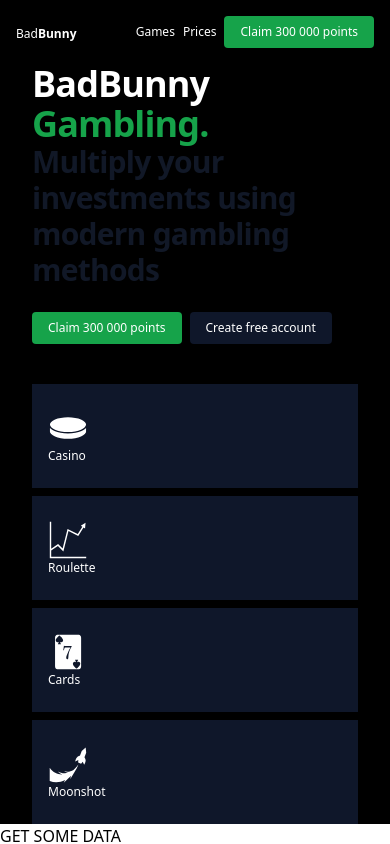
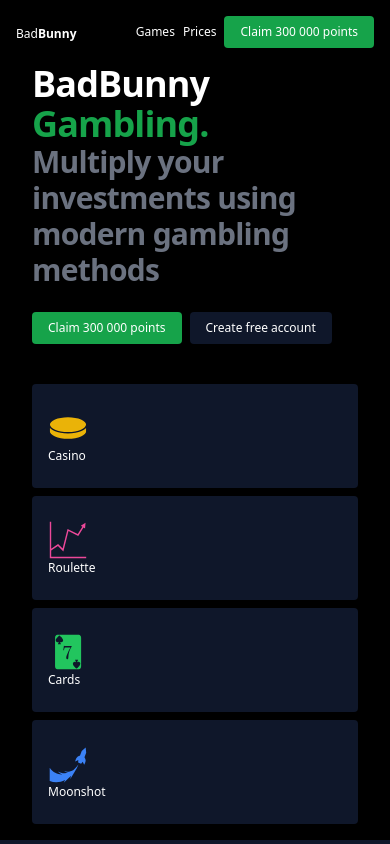
Before and after one commit to martwozniak/badbunny, a React (Create React App) app in the folder packages/frontend/: page / in a window 390 px wide. Shown: the top 844 px of the page. Built offline with nearby package versions, Linux system fonts and the light colour scheme.

Commit message:
feat: rwd mobile home

```diff
--- a/packages/frontend/src/App.tsx
+++ b/packages/frontend/src/App.tsx
@@ -8,6 +8,11 @@ function App() {
         <Header />
       </header>
       <Hero />
+      <div className="w-full min-h-screen bg-slate-900 py-8 px-4">
+        <span className="text-gray-300 text-3xl font-bold">
+          Claim your extra 300 000 points.
+        </span>
+      </div>
       <button
         onClick={() => {
           fetch('http://localhost:3001/data')
--- a/packages/frontend/src/components/Hero/Hero.tsx
+++ b/packages/frontend/src/components/Hero/Hero.tsx
@@ -13,12 +13,12 @@ Hero.propTypes = {
 
 export default function Hero(height: any, backgroundColor: any, fontSize: any) {
   return (
-    <div className="min-h-[50vh] max-h-screen bg-black text-xs text-white flex items-center justify-between px-8 flex gap-4 flex-col sm:flex-row">
-      <div>
+    <div className="min-h-[50vh] max-h-screen bg-black text-xs text-white flex items-center justify-between px-8 flex gap-4 flex-col sm:flex-row pb-4">
+      <div className="">
         <h1 className="text-4xl font-bold tracking-tight   sm:text-6xl">
           BadBunny <span className="text-green-600">Gambling.</span>
         </h1>
-        <span className="text-3xl font-bold tracking-tight text-gray-900 sm:text-6xl">
+        <span className="text-3xl sm:text-3xl max-w-sm font-bold tracking-tight text-gray-500 sm:text-6xl">
           Multiply your investments using modern gambling methods
         </span>
         <div className="flex gap-2 my-6">
@@ -33,23 +33,23 @@ export default function Hero(height: any, backgroundColor: any, fontSize: any) {
 
       <div className="w-full sm:min-w-[720px] max-w-full sm:max-w-[720px] flex gap-2 flex-col">
         <div className="flex gap-2 flex-col sm:flex-row">
-          <div className="bg-slate-900  transition-all hover:bg-slate-800 cursor-pointer sm:max-w-xs w-full py-6 px-4">
-            <GiToken size={40} />
+          <div className="bg-slate-900 rounded transition-all hover:bg-slate-800 cursor-pointer sm:max-w-xs w-full py-6 px-4">
+            <GiToken size={40} className="text-yellow-500" />
             <span>Casino</span>
           </div>
-          <div className="bg-slate-900 transition-all hover:bg-slate-800 cursor-pointer sm:max-w-xs w-full py-6 px-4">
-            <GiChart size={40} />
+          <div className="bg-slate-900 rounded transition-all hover:bg-slate-800 cursor-pointer sm:max-w-xs w-full py-6 px-4">
+            <GiChart size={40} className="text-pink-500" />
             <span>Roulette</span>
           </div>
         </div>
 
         <div className="flex gap-2  flex-col sm:flex-row">
-          <div className="bg-slate-900  transition-all hover:bg-slate-800 cursor-pointer sm:max-w-xs w-full py-6 px-4">
-            <GiCard7Spades size={40} />
+          <div className="bg-slate-900 rounded transition-all hover:bg-slate-800 cursor-pointer sm:max-w-xs w-full py-6 px-4">
+            <GiCard7Spades size={40} className="text-green-500" />
             <span>Cards</span>
           </div>
-          <div className="bg-slate-900 transition-all hover:bg-slate-800 cursor-pointer sm:max-w-xs w-full py-6 px-4">
-            <GiRocketFlight size={40} />
+          <div className="bg-slate-900 rounded transition-all hover:bg-slate-800 cursor-pointer sm:max-w-xs w-full py-6 px-4">
+            <GiRocketFlight size={40} className="text-blue-500" />
             <span>Moonshot</span>
           </div>
         </div>
```
